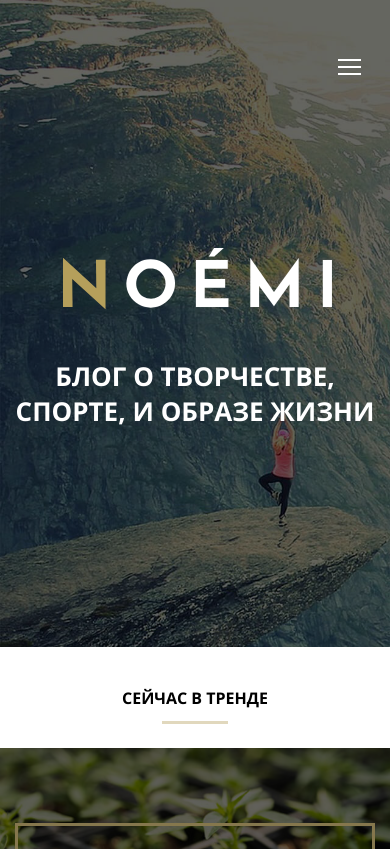
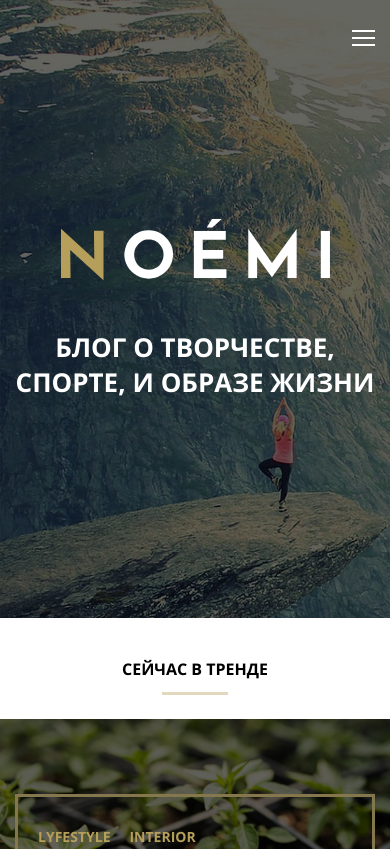
Before and after one commit to ladislav21/mq-diploma, a plain HTML site: page index.html in a window 390 px wide. Shown: the top 849 px of the page. Drawn offline with Linux system fonts and the light colour scheme; files whose address does not match are found by name.

Commit message:
Второй вариант диплома. Внесены правки

```diff
--- a/css/style.css
+++ b/css/style.css
@@ -902,6 +902,7 @@ h4 {
   .header {
     position: relative;
     z-index: 1;
+    padding-top: 50px;
     padding-bottom: 126px;
     background-color: #666666;
     background-image: url("../images/banner-bg-tablet.jpg");
@@ -914,12 +915,13 @@ h4 {
     position: relative;
     z-index: 3;
     width: 158px;
-    padding: 50px 0 0 35px;
   }
 
   .menu {
     width: 100%;
     min-width: 100%;
+    padding-left: 35px;
+    padding-right: 35px;
   }
 
   .desktop-menu {
@@ -932,8 +934,6 @@ h4 {
     flex-direction: column;
     flex-wrap: wrap;
     width: 23px;
-    margin-right: 35px;
-    margin-top: 53px;
     z-index: 3;
   }
 
@@ -1102,6 +1102,7 @@ h4 {
   }
 
   .header {
+    padding-top: 30px;
     padding-bottom: 218px;
     background-image: url("../images/banner-mobile.jpg");
     background-position: center center;
@@ -1110,6 +1111,8 @@ h4 {
   .menu {
     display: flex;
     flex-direction: column;
+    padding-left: 15px;
+    padding-right: 15px;
   }
 
   .mobile-logo {
@@ -1125,8 +1128,6 @@ h4 {
   .mobile-menu {
     order: 1;
     align-self: self-end;
-    margin-right: 15px;
-    margin-top: 30px;
   }
 
   .header-text {
```
